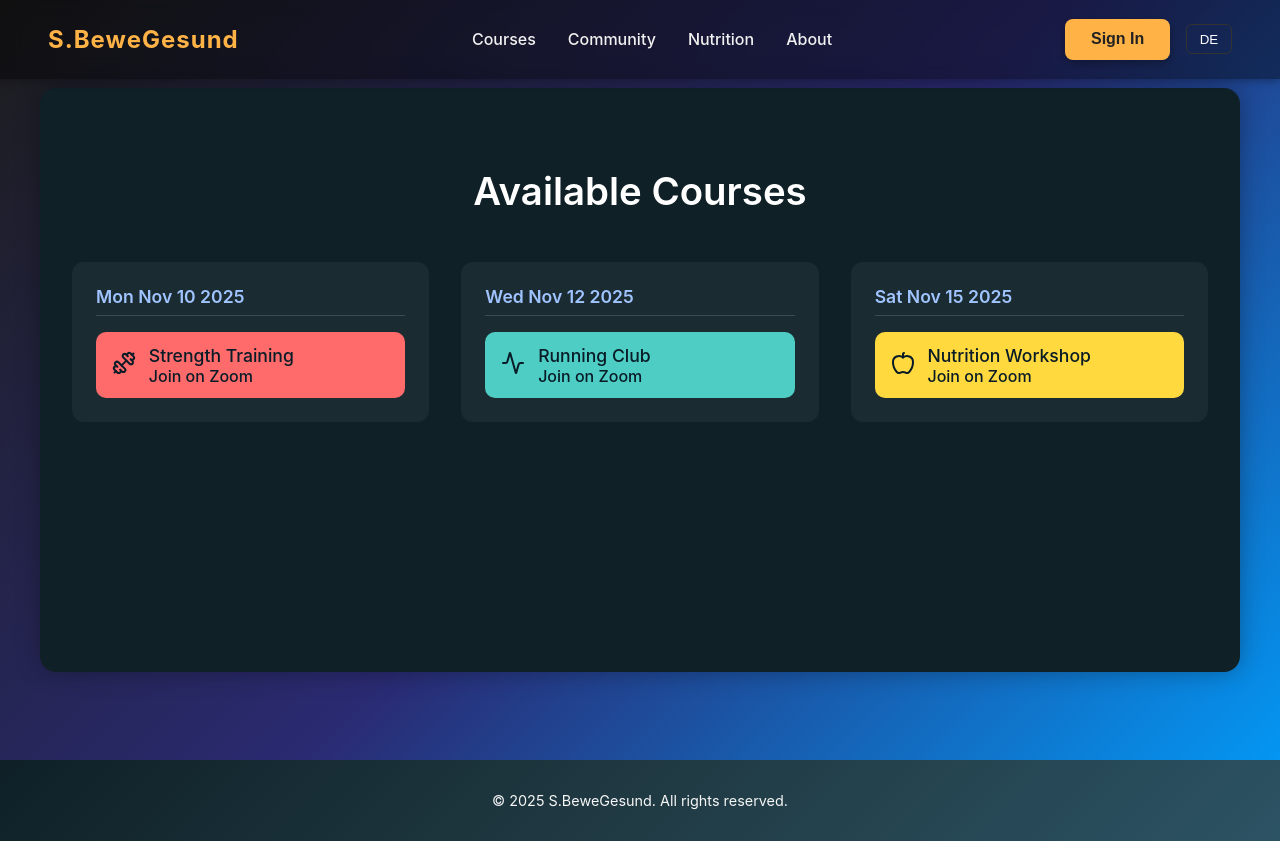
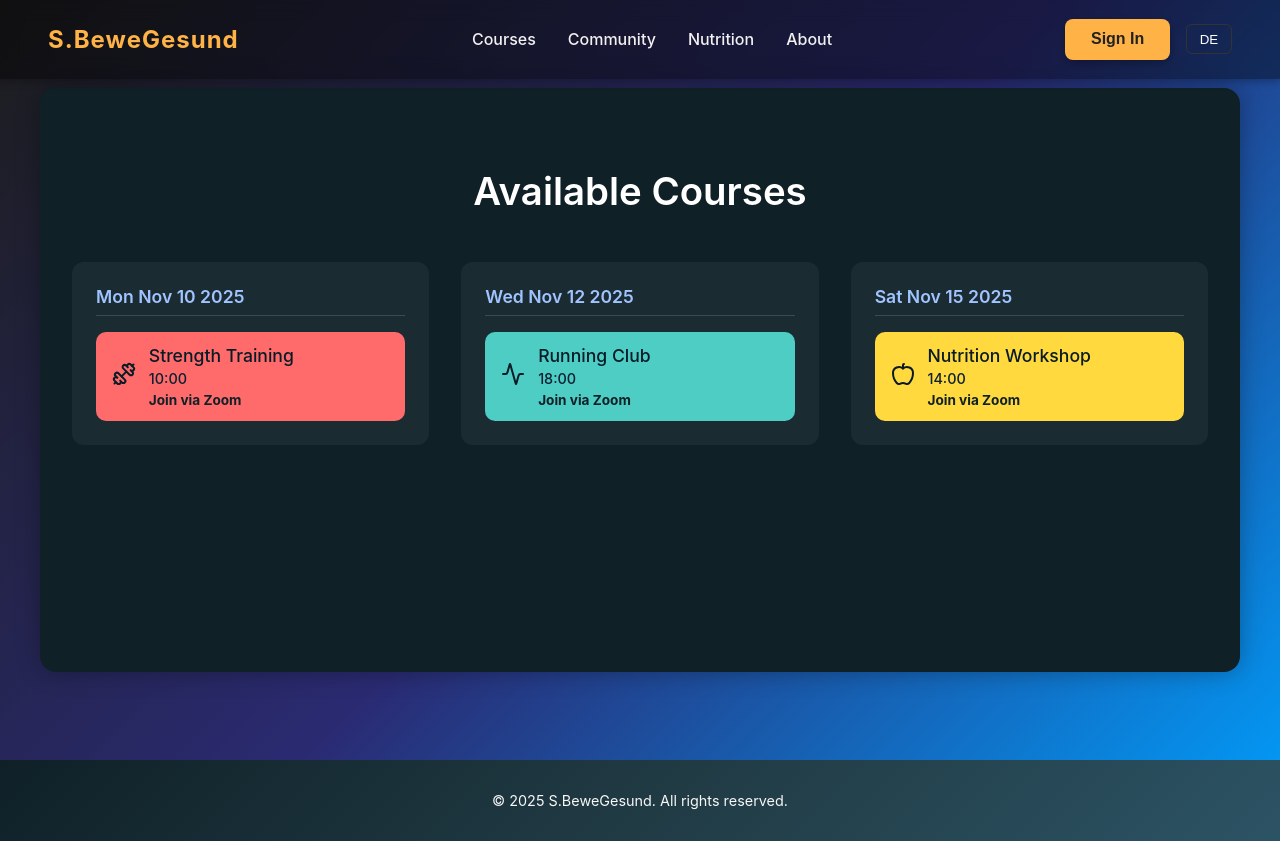
Before and after one commit to djmiro0/BeweGesund, a Next.js app: page /en/calendar in a window 1280 px wide. Built offline with nearby package versions, Linux system fonts and the light colour scheme.

Commit message:
add courses

```diff
--- a/locales/de.json
+++ b/locales/de.json
@@ -79,6 +79,10 @@
       }
     ]
   },
+    "calendar": {
+"courses": "Unsere Angebote",
+"zoom": "Telnehmen mit Zoom"
+  },
   "footer": {
     "home": "Startseite",
     "about": "Über Uns",
--- a/locales/en.json
+++ b/locales/en.json
@@ -79,6 +79,11 @@
       }
     ]
   },
+  "calendar": {
+"courses": "Available Courses",
+"zoom": "Join via Zoom"
+
+  },
   "footer": {
     "home": "Home",
     "about": "About Us",
--- a/src/app/components/Calendar/Calendar.module.css
+++ b/src/app/[locale]/calendar/Calendar.module.css
@@ -76,3 +76,22 @@
 .name {
   font-size: 1.1rem;
 }
+
+.courseInfo {
+  display: flex;
+  flex-direction: column;
+  gap: 0.3rem;
+}
+
+.time {
+  font-size: 0.9rem;
+  color: #0b2030;
+}
+
+.zoomLink {
+  font-size: 0.85rem;
+  color: var(--primary);
+  text-decoration: none;
+  font-weight: bold;
+  cursor: pointer;
+}
--- a/src/app/[locale]/calendar/page.tsx
+++ b/src/app/[locale]/calendar/page.tsx
@@ -1,33 +1,119 @@
 "use client";
 
-import { useSearchParams } from "next/navigation";
-import { Calendar } from "../../components/Calendar/Calendar";
+import { JSX, useState } from "react";
+import styles from "./Calendar.module.css";
+import { CourseModal } from "@/app/components/CourseModal/CourseModal";
+import { useTranslations } from "next-intl";
 import { Dumbbell, Activity, Apple } from "lucide-react";
 
+interface Course {
+  id: string;
+  name: string;
+  date: string;
+  time?: string;
+  zoomLink?: string;
+  icon: JSX.Element;
+  color: string;
+  description?: string;
+}
+
+// This is the actual page component
 export default function CalendarPage() {
-  const searchParams = useSearchParams();
-  const courseId = searchParams.get("course"); // e.g. "kurse", "community", etc.
+  const t = useTranslations("calendar");
 
-  const courses = [
+  const [selectedCourse, setSelectedCourse] = useState<Course | null>(null);
+
+  // Hardcoded courses (you can later fetch from API)
+  const courses: Course[] = [
     {
+      id: "1",
       name: "Strength Training",
       date: "2025-11-10",
+      time: "10:00",
+      zoomLink: "#",
       icon: <Dumbbell size={24} />,
       color: "#FF6B6B",
+      description: "Build muscle and endurance with guided strength training."
     },
     {
+      id: "2",
       name: "Running Club",
       date: "2025-11-12",
+      time: "18:00",
+      zoomLink: "#",
       icon: <Activity size={24} />,
       color: "#4ECDC4",
+      description: "Join our running sessions to improve stamina and cardiovascular health."
     },
     {
+      id: "3",
       name: "Nutrition Workshop",
       date: "2025-11-15",
+      time: "14:00",
+      zoomLink: "#",
       icon: <Apple size={24} />,
       color: "#FFD93D",
-    },
+      description: "Learn tips and tricks for healthy eating and balanced nutrition."
+    }
   ];
 
-  return <Calendar courses={courses} />;
+  // Group courses by day
+  const grouped: Record<string, Course[]> = {};
+  courses.forEach((c) => {
+    const day = new Date(c.date).toDateString();
+    if (!grouped[day]) grouped[day] = [];
+    grouped[day].push(c);
+  });
+
+  const days = Object.keys(grouped).sort(
+    (a, b) => new Date(a).getTime() - new Date(b).getTime()
+  );
+
+  return (
+    <div className={styles.calendarContainer}>
+      <h2 className={styles.title}>{t("courses")}</h2>
+      <div className={styles.calendarGrid}>
+        {days.map((day) => (
+          <div key={day} className={styles.calendarDay}>
+            <div className={styles.dateHeader}>{day}</div>
+            <div className={styles.courses}>
+              {grouped[day].map((c) => (
+                <div
+                  key={c.id}
+                  className={styles.courseCard}
+                  style={{ backgroundColor: c.color }}
+                  onClick={() => setSelectedCourse(c)}
+                >
+                  <div className={styles.icon}>{c.icon}</div>
+                  <div className={styles.courseInfo}>
+                    <div className={styles.name}>{c.name}</div>
+                    <div className={styles.time}>{c.time}</div>
+                    {c.zoomLink && (
+                      <a
+                        href={c.zoomLink}
+                        target="_blank"
+                        rel="noopener noreferrer"
+                        onClick={(e) => e.stopPropagation()} // prevent modal open
+                        className={styles.zoomLink}
+                      >
+                        {t("zoom")}
+                      </a>
+                    )}
+                  </div>
+                </div>
+              ))}
+            </div>
+          </div>
+        ))}
+      </div>
+
+      {/* Modal */}
+      {selectedCourse && (
+        <CourseModal
+          course={selectedCourse}
+          onClose={() => setSelectedCourse(null)}
+        />
+      )}
+    </div>
+  );
 }
--- a/src/app/[locale]/courses/page.tsx
+++ b/src/app/[locale]/courses/page.tsx
@@ -1,3 +1,4 @@
+/* eslint-disable @typescript-eslint/no-explicit-any */
 /* eslint-disable react/jsx-key */
 "use client";
 
--- a/src/app/components/Calendar/Calendar.tsx
+++ /dev/null
@@ -1,81 +0,0 @@
-"use client";
-import { JSX, useState } from "react";
-import styles from "./Calendar.module.css";
-import { CourseModal } from "../CourseModal/CourseModal";
-
-interface Course {
-  id: string;
-  name: string;
-  date: string;
-  time: string;
-  zoomLink: string;
-  icon: JSX.Element;
-  color: string;
-  description?: string;
-}
-
-interface CalendarProps {
-  courses: Course[];
-}
-
-export const Calendar: React.FC<CalendarProps> = ({ courses }) => {
-  const [selectedCourse, setSelectedCourse] = useState<Course | null>(null);
-
-  // Group by day
-  const grouped: Record<string, Course[]> = {};
-  courses.forEach((c) => {
-    const day = new Date(c.date).toDateString();
-    if (!grouped[day]) grouped[day] = [];
-    grouped[day].push(c);
-  });
-
-  const days = Object.keys(grouped).sort(
-    (a, b) => new Date(a).getTime() - new Date(b).getTime()
-  );
-
-  return (
-    <div className={styles.calendarContainer}>
-      <h2 className={styles.title}>Available Courses</h2>
-      <div className={styles.calendarGrid}>
-        {days.map((day) => (
-          <div key={day} className={styles.calendarDay}>
-            <div className={styles.dateHeader}>{day}</div>
-            <div className={styles.courses}>
-              {grouped[day].map((c) => (
-                <div
-                  key={c.id}
-                  className={styles.courseCard}
-                  style={{ backgroundColor: c.color }}
-                  onClick={() => setSelectedCourse(c)}
-                >
-                  <div className={styles.icon}>{c.icon}</div>
-                  <div className={styles.courseInfo}>
-                    <div className={styles.name}>{c.name}</div>
-                    <div className={styles.time}>{c.time}</div>
-                    <a
-                      href={c.zoomLink}
-                      target="_blank"
-                      rel="noopener noreferrer"
-                      onClick={(e) => e.stopPropagation()} // prevents modal open when clicking Zoom link
-                      className={styles.zoomLink}
-                    >
-                      Join on Zoom
-                    </a>
-                  </div>
-                </div>
-              ))}
-            </div>
-          </div>
-        ))}
-      </div>
-
-      {/* Modal */}
-      {selectedCourse && (
-        <CourseModal
-          course={selectedCourse}
-          onClose={() => setSelectedCourse(null)}
-        />
-      )}
-    </div>
-  );
-};
--- a/src/app/components/CourseModal/CourseModal.tsx
+++ b/src/app/components/CourseModal/CourseModal.tsx
@@ -1,12 +1,15 @@
 "use client";
 import styles from "./CourseModal.module.css";
+import { JSX } from "react";
 
 interface Course {
   id: string;
   name: string;
   date: string;
-  time: string;
-  zoomLink: string;
+  time?: string;
+  zoomLink?: string;
+  icon?: JSX.Element;
+  color: string;
   description?: string;
 }
 
```
